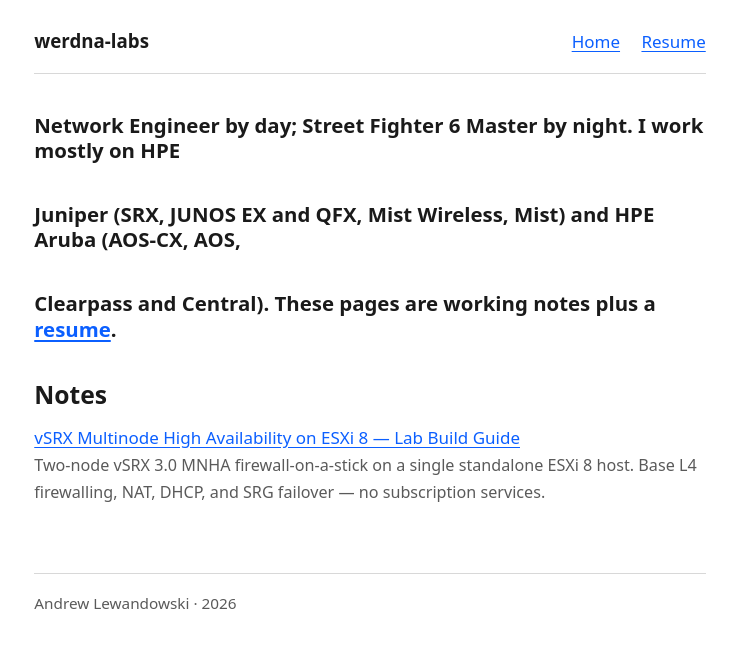
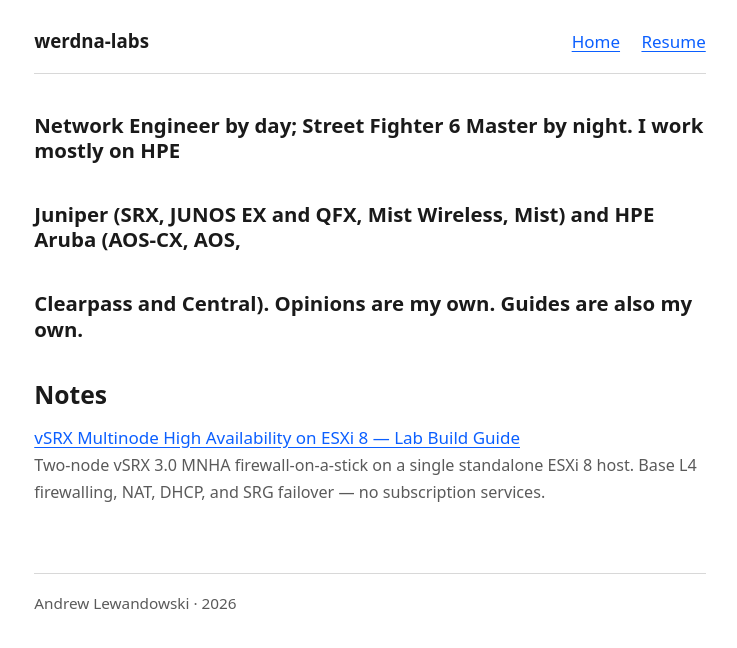
Before and after one commit to werdna-labs/werdna-labs.github.io, a Jekyll site: the page built from index.md, in a window 1280 px wide. Shown: the top 648 px of the page, without its empty margins (270-1007 px from the left). Built offline with Jekyll 4.4.1, drawn with Linux system fonts in a browser that asks for light colours.

Commit message:
edited some index stuff.

```diff
--- a/index.md
+++ b/index.md
@@ -4,7 +4,7 @@
 
 ### Network Engineer by day; Street Fighter 6 Master by night. I work mostly on HPE
 ### Juniper (SRX, JUNOS EX and QFX, Mist Wireless, Mist) and HPE Aruba (AOS-CX, AOS,
-### Clearpass and Central). These pages are working notes plus a [resume](/resume/).
+### Clearpass and Central). Opinions are my own. Guides are also my own.
 
 
 ## Notes
```
